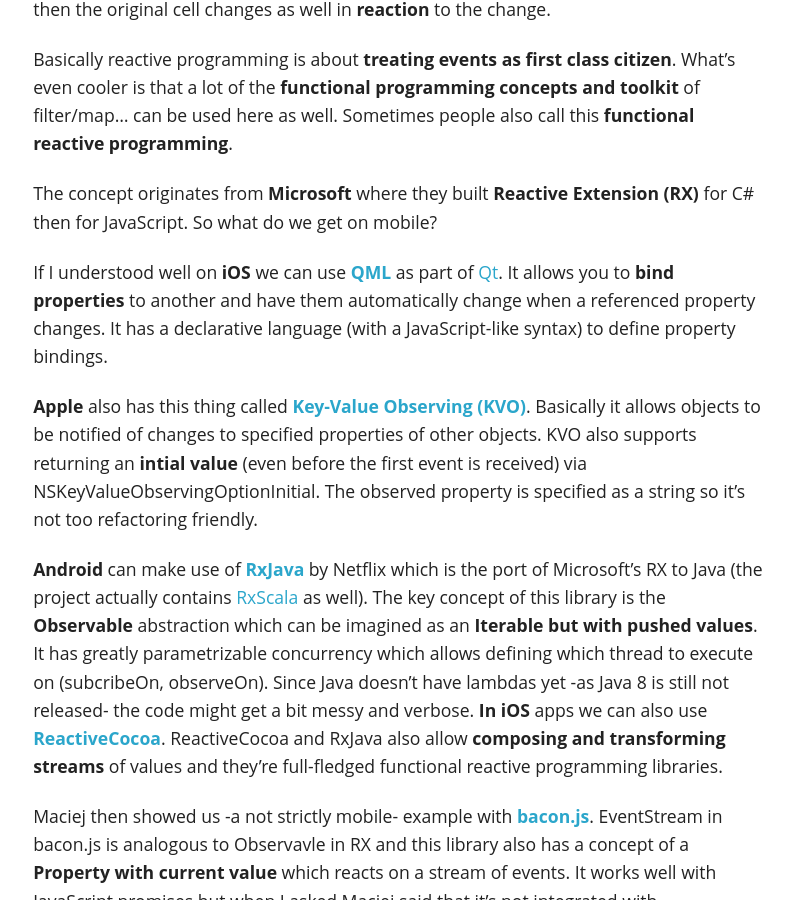
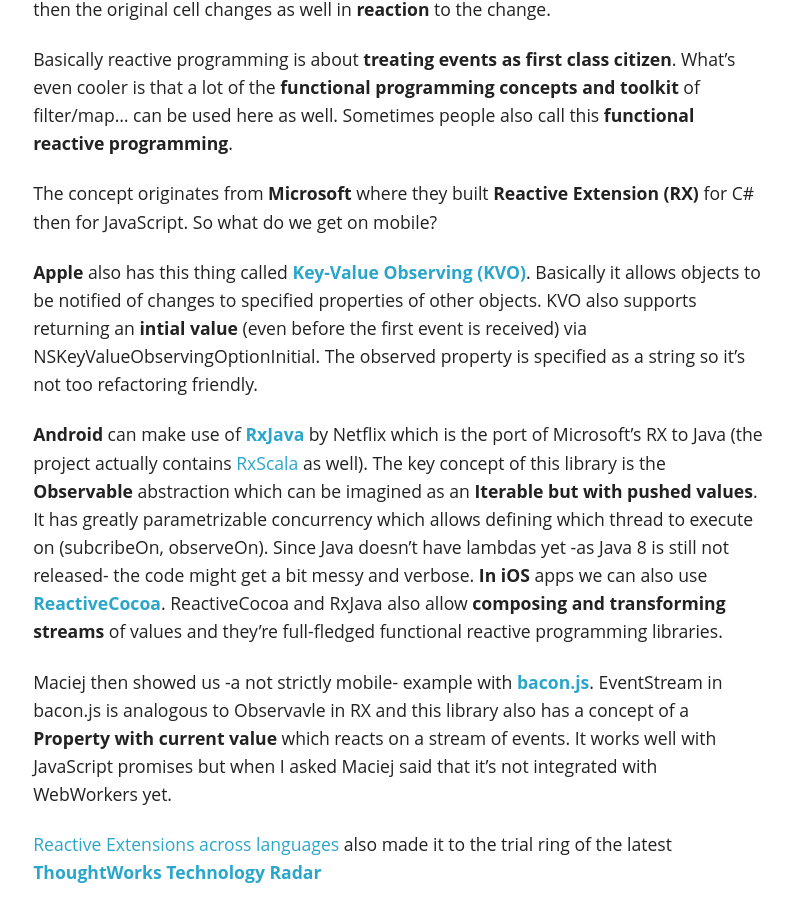
Before and after one commit to dublado/csabapalfi.github.io, a Jekyll site: the page built from _posts/2014-01-27-reactive-and-buses-for-mobile.md, in a window 1280 px wide and 900 px high, scrolled down 1977 px. Shown: the whole window, without its empty margins (242-1035 px from the left). Built offline with Jekyll 4.4.1, drawn with Linux system fonts in a browser that asks for light colours; Markdown is read by kramdown in place of the engine named in the settings.

Commit message:
Remove bit about QML as it's not on iOS

```diff
--- a/_posts/2014-01-27-reactive-and-buses-for-mobile.md
+++ b/_posts/2014-01-27-reactive-and-buses-for-mobile.md
@@ -40,8 +40,6 @@ Basically reactive programming is about **treating events as first class citizen
 
 The concept originates from **Microsoft** where they built **Reactive Extension (RX)** for C# then for JavaScript. So what do we get on mobile?
 
-If I understood well on **iOS** we can use **[QML](http://en.wikipedia.org/wiki/QML)** as part of [Qt](http://qt.digia.com/). It allows you to **bind properties** to another and have them automatically change when a referenced property changes. It has a declarative language (with a JavaScript-like syntax) to define property bindings.
-
 **Apple** also has this thing called **[Key-Value Observing (KVO)](https://developer.apple.com/library/mac/documentation/cocoa/conceptual/KeyValueObserving/KeyValueObserving.html)**. Basically it allows objects to be notified of changes to specified properties of other objects. KVO also supports returning an **intial value** (even before the first event is received) via NSKeyValueObservingOptionInitial. The observed property is specified as a string so it's not too refactoring friendly.
 
 **Android** can make use of **[RxJava](https://github.com/Netflix/RxJava)** by Netflix which is the port of Microsoft's RX to Java (the project actually contains [RxScala](http://rxscala.github.io/) as well). The key concept of this library is the **Observable** abstraction which can be imagined as an **Iterable but with pushed values**. It has greatly parametrizable concurrency which allows defining which thread to execute on (subcribeOn, observeOn). Since Java doesn't have lambdas yet -as Java 8 is still not released- the code might get a bit messy and verbose. **In iOS** apps we can also use **[ReactiveCocoa](https://github.com/ReactiveCocoa/ReactiveCocoa)**. ReactiveCocoa and RxJava also allow **composing and transforming streams** of values and they're full-fledged functional reactive programming libraries.
```
